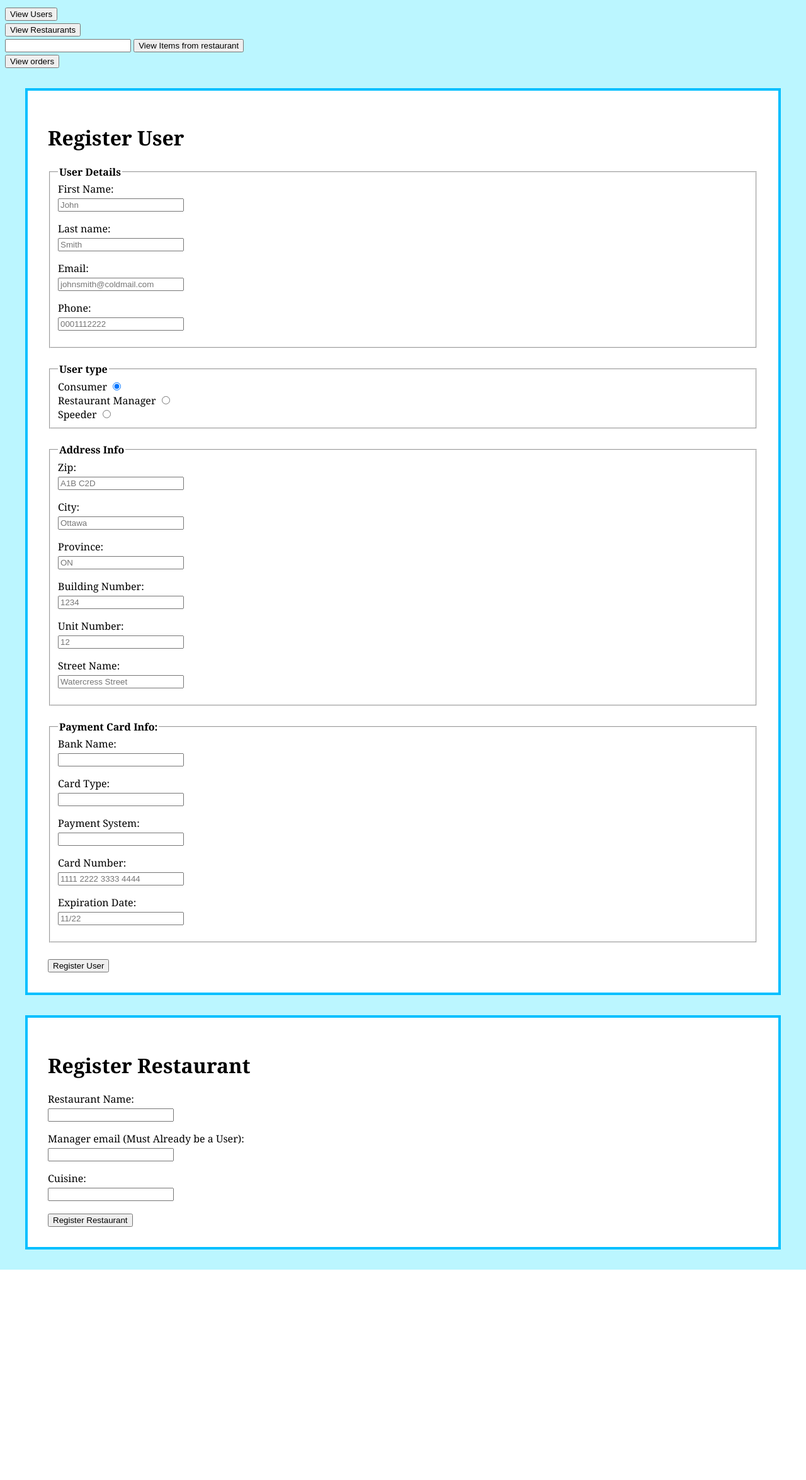
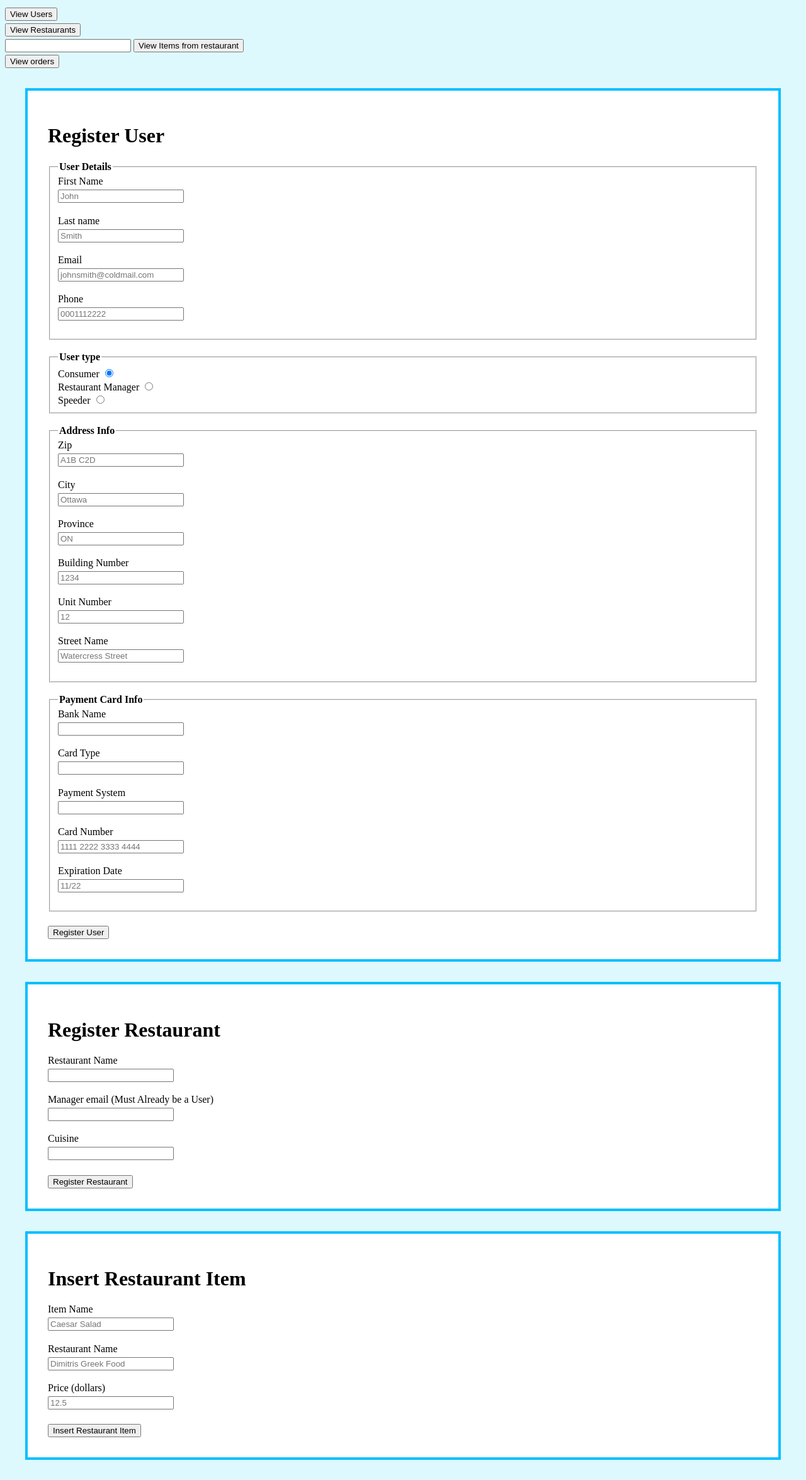
Before and after one commit to SpeedyFoods/database, a Flask app: page / in a window 1280 px wide. Shown: the whole page at 63% size. Before the commit the page ends 2016 px from the top, so only its background shows below. Run offline with Flask 2, Linux system fonts and the light colour scheme.

Commit message:
insert restaurantt item

```diff
--- a/handlers.py
+++ b/handlers.py
@@ -109,7 +109,7 @@ def insert_restaurant_item(register_item_detail):
     res['error'] = "no errors"
     try:
         restaurant_id = get_restaurant_id_by_name(register_item_detail['restaurant_name'])
-        insert_row("Item", insert_item_query, (register_item_detail['item_name'], restaurant_id, register_item_detail['item_name']))
+        insert_row("Item", insert_item_query, (register_item_detail['item_name'], restaurant_id, register_item_detail['price']))
     except Exception as e:
         res['error'] = "Failed to insert user data" + str(e)
         print("Failed to insert restaurant item")
--- a/templates/home.html
+++ b/templates/home.html
@@ -12,8 +12,7 @@
     <title>Document</title>
     <style>
         body {
-            background-color: rgb(187, 246, 255);
-            font-family: Georgia,Times,Times New Roman,serif;
+            background-color: rgb(222, 249, 253);
         }
         .large-section {
             border: 0.25rem solid rgb(0, 191, 255);
@@ -22,7 +21,7 @@
             background-color: white;
         }
         form div {
-            margin-bottom: 1rem;
+            margin-bottom: 1.2rem;
         }
 
         form input {
@@ -74,6 +73,9 @@
         #   "unit_number": { "type": "number" },
         #   "street_name": { "type": "string" },
         #   # card number info
+        #   ! bank name
+        #   ! card type
+        #   ! payment system
         #   "card_number": { "type": "string" },
         #   "expiration_date": { "type": "number" },  -->
 
@@ -83,19 +85,19 @@
             <fieldset>
                 <legend><strong>User Details</strong></legend>
                 <div>
-                    <label for="first_name">First Name:</label><br>
+                    <label for="first_name">First Name</label><br>
                     <input type="text" id="first_name" name="first_name" placeholder="John" pattern="^\w+$" required><br>
                 </div>
                 <div>
-                    <label for="last_name">Last name:</label><br>
+                    <label for="last_name">Last name</label><br>
                     <input type="text" id="last_name" name="last_name" placeholder="Smith" pattern="^\w+$" required><br>
                 </div>
                 <div>
-                    <label for="email">Email:</label><br>
+                    <label for="email">Email</label><br>
                     <input type="email" id="email" name="email" placeholder="johnsmith@coldmail.com" required><br>
                 </div>
                 <div>
-                    <label for="phone">Phone:</label><br>
+                    <label for="phone">Phone</label><br>
                     <input type="tel" id="phone" name="phone" placeholder="0001112222" value="" required><br>
                 </div>
             </fieldset>
@@ -118,53 +120,53 @@
             <fieldset>
                 <legend><strong>Address Info</strong></legend>
                 <div>
-                    <label for="zip">Zip:</label><br>
+                    <label for="zip">Zip</label><br>
                     <input type="text" id="zip" name="zip" minlength="7" maxlength="7" placeholder="A1B C2D" pattern="^\w\d\w\s\d\w\d$" required><br>
                 </div>
                 <div>
-                    <label for="city">City:</label><br>
+                    <label for="city">City</label><br>
                     <input type="text" name="city" id="city" placeholder="Ottawa" pattern="^\w+$" required><br>
                 </div>
                 <div>
-                    <label for="province">Province:</label><br>
+                    <label for="province">Province</label><br>
                     <input type="text" name="province" id="province" placeholder="ON" maxlength="2" required><br>
                 </div>
                 <div>
-                    <label for="building_number">Building Number:</label><br>
+                    <label for="building_number">Building Number</label><br>
                     <input type="number" name="building_number" id="building_number" placeholder="1234" required><br>
                 </div>
                 <div>
                     <!-- Not required! possible not to live in appt. -->
-                    <label for="unit_number">Unit Number:</label><br>
+                    <label for="unit_number">Unit Number</label><br>
                     <input type="number" name="unit_number" id="unit_number" placeholder="12"><br>
                 </div>
                 <div>
-                    <label for="street_name">Street Name:</label><br>
+                    <label for="street_name">Street Name</label><br>
                     <input type="text" name="street_name" id="street_name" pattern="\w+ \w+" placeholder="Watercress Street" required><br>
                 </div>
             </fieldset>
             <br>
             <fieldset>
-                <legend><strong>Payment Card Info:</strong></legend>
+                <legend><strong>Payment Card Info</strong></legend>
                 <div>
-                    <label for="bank_name">Bank Name:</label><br>
+                    <label for="bank_name">Bank Name</label><br>
                     <input type="text" id="bank_name" name="bank_name" required>
                 </div>
                 <div>
-                    <label for="card_type">Card Type:</label><br>
+                    <label for="card_type">Card Type</label><br>
                     <input type="text" id="card_type" name="card_type" required>
                 </div>
                 <div>
-                    <label for="payment_system">Payment System:</label><br>
+                    <label for="payment_system">Payment System</label><br>
                     <input type="text" id="payment_system" name="payment_system" required>
                 </div>
                 <div>
                     <!-- https://stackoverflow.com/questions/48534229/what-is-the-correct-input-type-for-credit-card-numbers -->
-                    <label for="card_number">Card Number:</label><br>
+                    <label for="card_number">Card Number</label><br>
                     <input type="tel" name="card_number" id="card_number" pattern="[0-9\s]{13,19}" placeholder="1111 2222 3333 4444">
                 </div>
                 <div>
-                    <label for="expiration_date">Expiration Date:</label><br>
+                    <label for="expiration_date">Expiration Date</label><br>
                     <input type="text" pattern="^\d\d\/\d\d$" id="expiration_date" name="expiration_date" placeholder="11/22">
                 </div>
             </fieldset>
@@ -186,32 +188,46 @@
         <h1>Register Restaurant</h1>
         <form action="/register_restaurant" method="post" >
             <div>
-                <label for="restaurant_name">Restaurant Name:</label><br>
+                <label for="restaurant_name">Restaurant Name</label><br>
                 <input type="text" id="restaurant_name" name="restaurant_name" value="">
             </div>
             <div>
-                <label for="restaurant_manager_email">Manager email (Must Already be a User): </label><br>
+                <label for="restaurant_manager_email">Manager email (Must Already be a User)</label><br>
                 <input type="text" id="restaurant_manager_email" name="restaurant_manager_email" value="">
             </div>
             <div>
-                <label for="cuisine">Cuisine:</label><br>
+                <label for="cuisine">Cuisine</label><br>
                 <input type="text" id="cuisine" name="cuisine" value="">
             </div>
             <input type="submit" value="Register Restaurant">
         </form>
     </div>
 
-
-    <h1></h1>
     <!-- TODO: A form to submit to insert_restaurant_item -->
         <!-- METADATA (reference the keys for this object):  -->
         <!-- item_details = {
             "item_name": get_random_item_from(list_of_dishes),
             "restaurant_name": get_random_restaurant_from_db(),
             "price": randint(1, 30),
-            'user_email': get_random_user_email_from_db()
         } -->
-
+    <div class="large-section">
+        <h1>Insert Restaurant Item</h1>
+        <form action="/insert_restaurant_item" method="post">
+            <div>
+                <label for="item_name">Item Name</label><br>
+                <input type="text" name="item_name" id="item_name" placeholder="Caesar Salad" required>
+            </div>
+            <div>
+                <label for="restaurant_name">Restaurant Name</label><br>
+                <input type="text" name="reststaurant_name" id="restaurant_name" placeholder="Dimitris Greek Food" required>
+            </div>
+            <div>
+                <label for="price">Price (dollars)</label><br>
+                <input type="number" name="price" id="price" placeholder="12.5" required>
+            </div>
+            <input type="submit" value="Insert Restaurant Item">
+        </form>
+    </div>
     <h1></h1>
     <!-- TODO: A form to submit to place_order -->
         <!-- METADATA (reference the keys for this object):  -->
```
